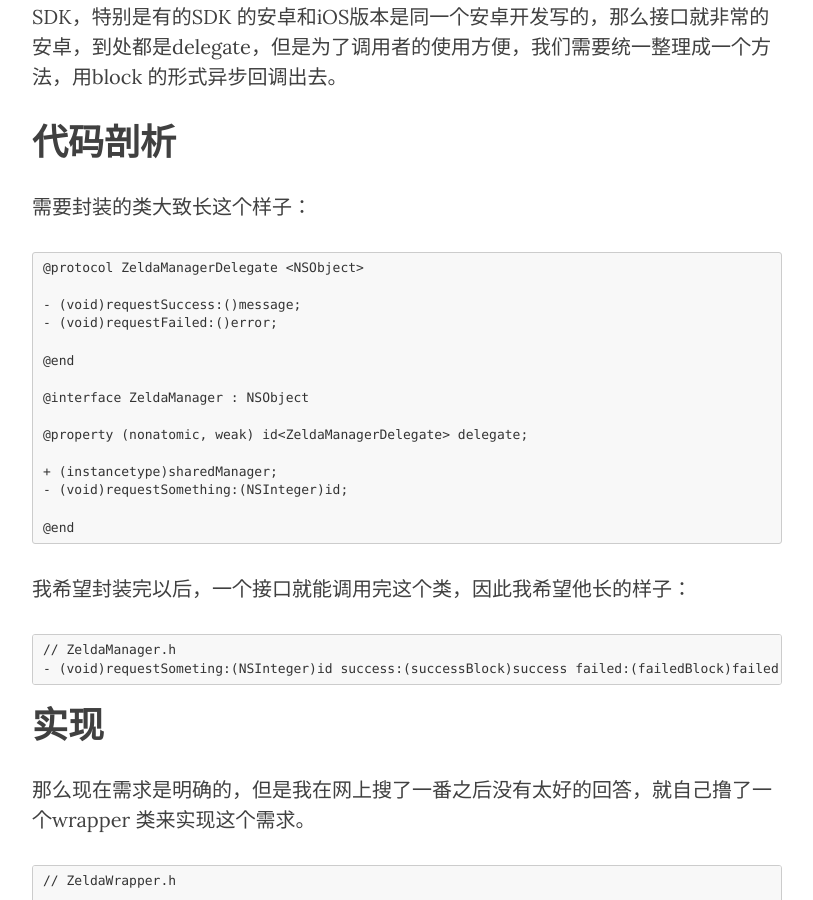
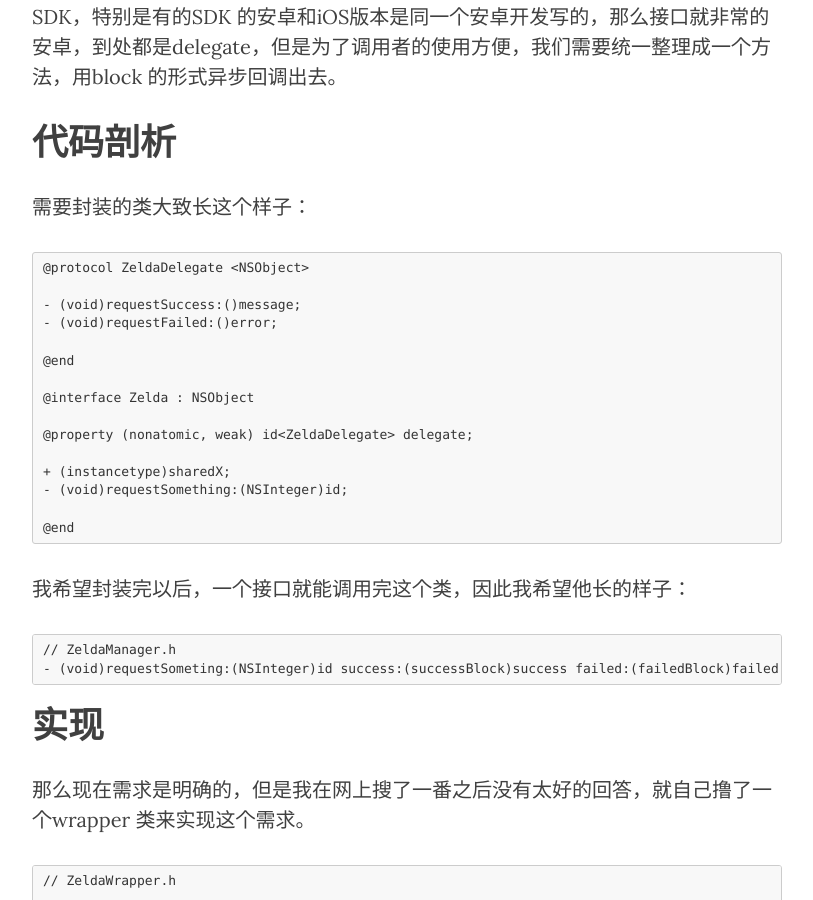
Before and after one commit to DavidHu0921/davidhu0921.github.io, a Jekyll site: the page built from _posts/2018-02-01-用Block 封装delegate.md, in a window 1280 px wide and 900 px high, scrolled down 610 px. Shown: the whole window, without its empty margins (233-1046 px from the left). Built offline with Jekyll 4.4.1, drawn with Linux system fonts in a browser that asks for light colours; nearby versions of some CDN libraries.

Commit message:
update blog

````diff
--- a/_posts/2018-02-01-用Block 封装delegate.md
+++ b/_posts/2018-02-01-用Block 封装delegate.md
@@ -12,18 +12,18 @@ categories: iOS学习笔记
 需要封装的类大致长这个样子：
 
 ```
-@protocol ZeldaManagerDelegate <NSObject>
+@protocol ZeldaDelegate <NSObject>
 
 - (void)requestSuccess:()message;
 - (void)requestFailed:()error;
 
 @end
 
-@interface ZeldaManager : NSObject
+@interface Zelda : NSObject
 
-@property (nonatomic, weak) id<ZeldaManagerDelegate> delegate;
+@property (nonatomic, weak) id<ZeldaDelegate> delegate;
 
-+ (instancetype)sharedManager;
++ (instancetype)sharedX;
 - (void)requestSomething:(NSInteger)id;
 
 @end
````
